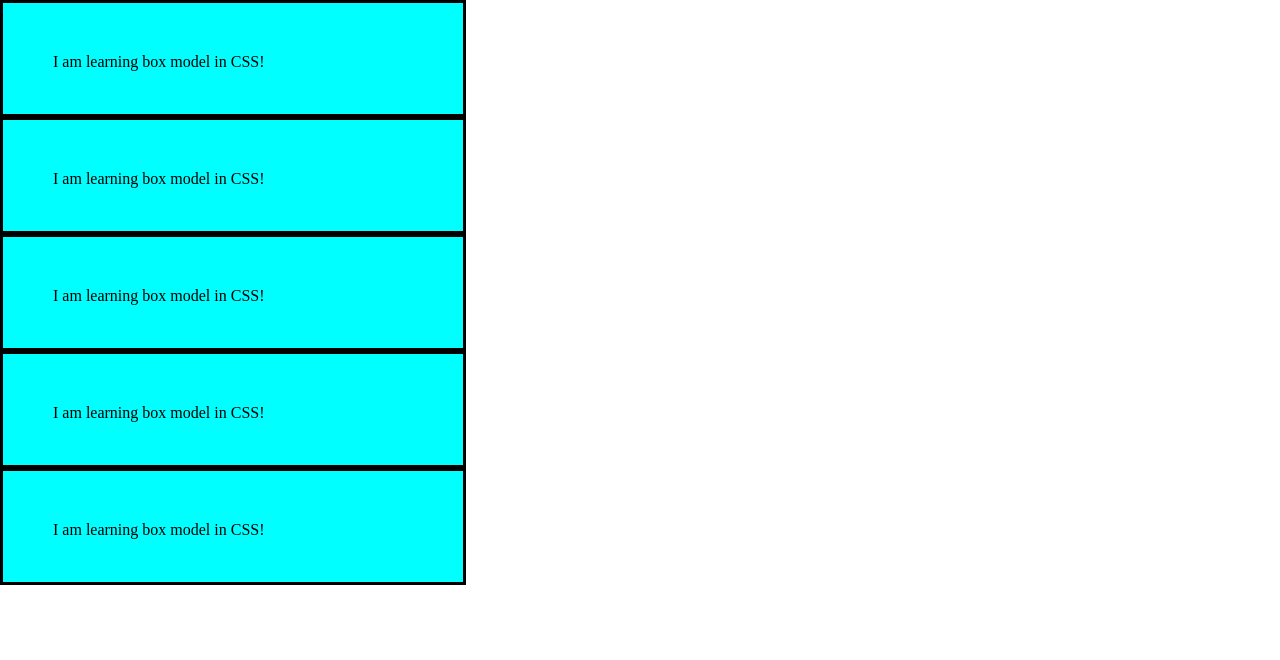
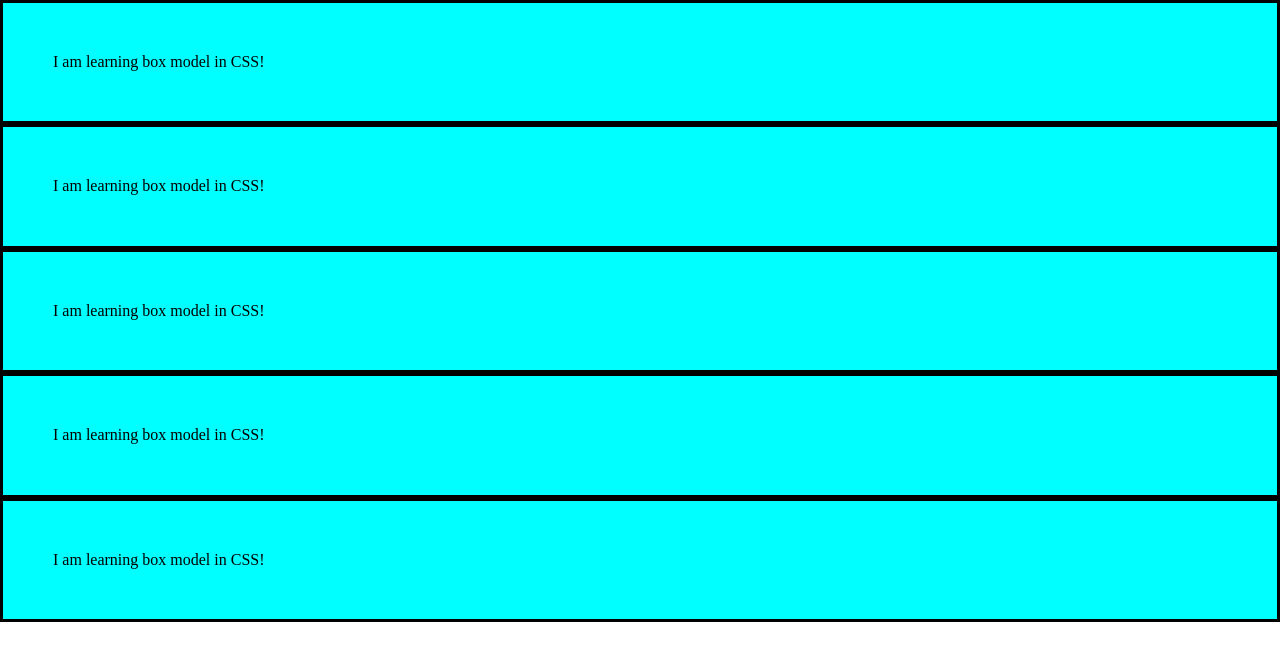
Before and after one commit to AnnaGolitsyna/html_css, a plain HTML site: page lesson8/task4/index.html in a window 1280 px wide. Drawn offline with nearby package versions, Linux system fonts and the light colour scheme.

Commit message:
task4changed2

```diff
--- a/lesson8/task4/styles.css
+++ b/lesson8/task4/styles.css
@@ -1,8 +1,7 @@
 .padding{
-    box-sizing: content-box;
+    box-sizing: border-box;
     background-color: aqua;
-    width: 360px;
-    height: 11px;
+
     border: 3px solid black;
     padding: 50px;
 }
```
